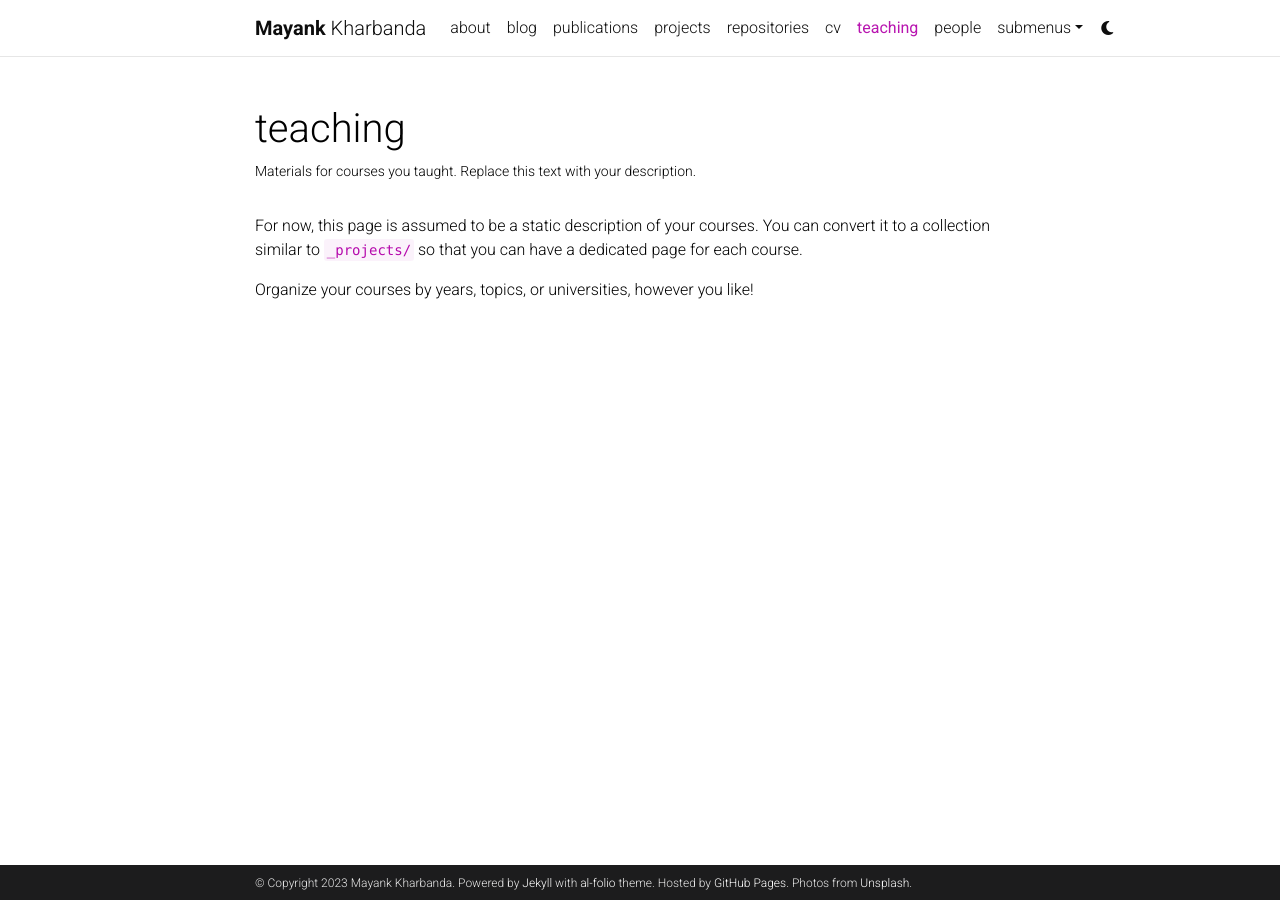
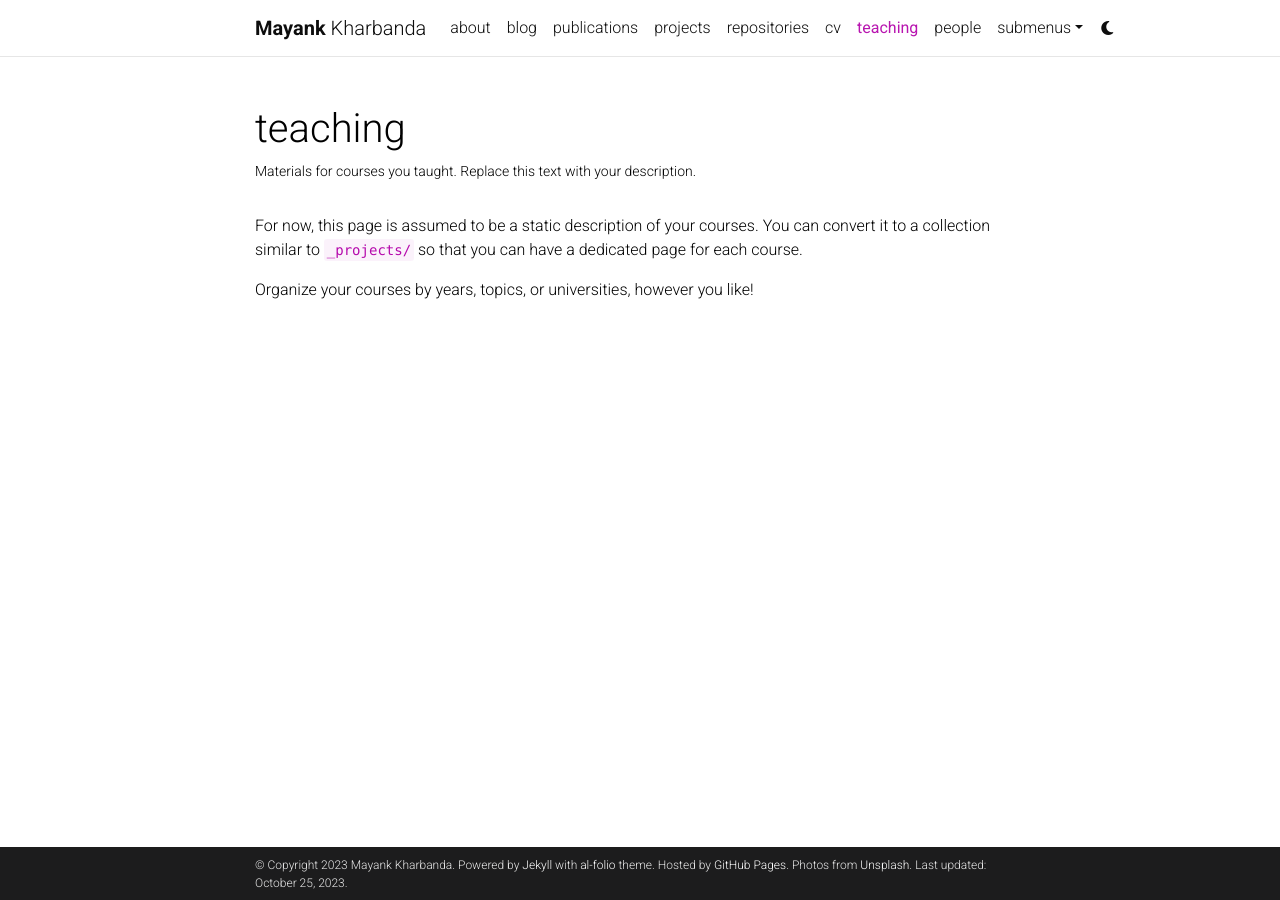
Before and after one commit to MayankKharbanda/mayankkharbanda.github.io, a Jekyll site: the page built from _pages/teaching.md, in a window 1280 px wide. Built offline with Jekyll 4.4.1, drawn with Linux system fonts in a browser that asks for light colours; full-size pictures stand in for the smaller copies a plugin makes; comment, search, counter and statistics services are not loaded; a style sheet for code colours, icons or effects is not loaded; some of the changed lines change nothing that is shown.

Commit message:
Update _config.yml

```diff
--- a/_config.yml
+++ b/_config.yml
@@ -6,7 +6,7 @@
 first_name: Mayank
 middle_name:
 last_name: Kharbanda
-email: you@example.com
+email: mayankk@iiitd.ac.in
 description: > # the ">" symbol means to ignore newlines until "footer_text:"
   A simple, whitespace theme for academics. Based on [*folio](https://github.com/bogoli/-folio) design.
 footer_text: >
@@ -20,7 +20,7 @@
 
 url: https://mayankkharbanda.github.io # the base hostname & protocol for your site
 baseurl: # the subpath of your site, e.g. /blog/
-last_updated: false # set to true if you want to display last updated in the footer
+last_updated: true # set to true if you want to display last updated in the footer
 impressum_path:  # set to path to include impressum link in the footer, use the same path as permalink in a page, helps to conform with EU GDPR
 
 # -----------------------------------------------------------------------------
@@ -67,7 +67,7 @@
 # Social integration
 # -----------------------------------------------------------------------------
 
-github_username: # your GitHub user name
+github_username: MayankKharbanda # your GitHub user name
 gitlab_username: # your GitLab user name
 twitter_username: # your Twitter handle
 mastodon_username: # your mastodon instance+username in the format instance.tld/@username
```
